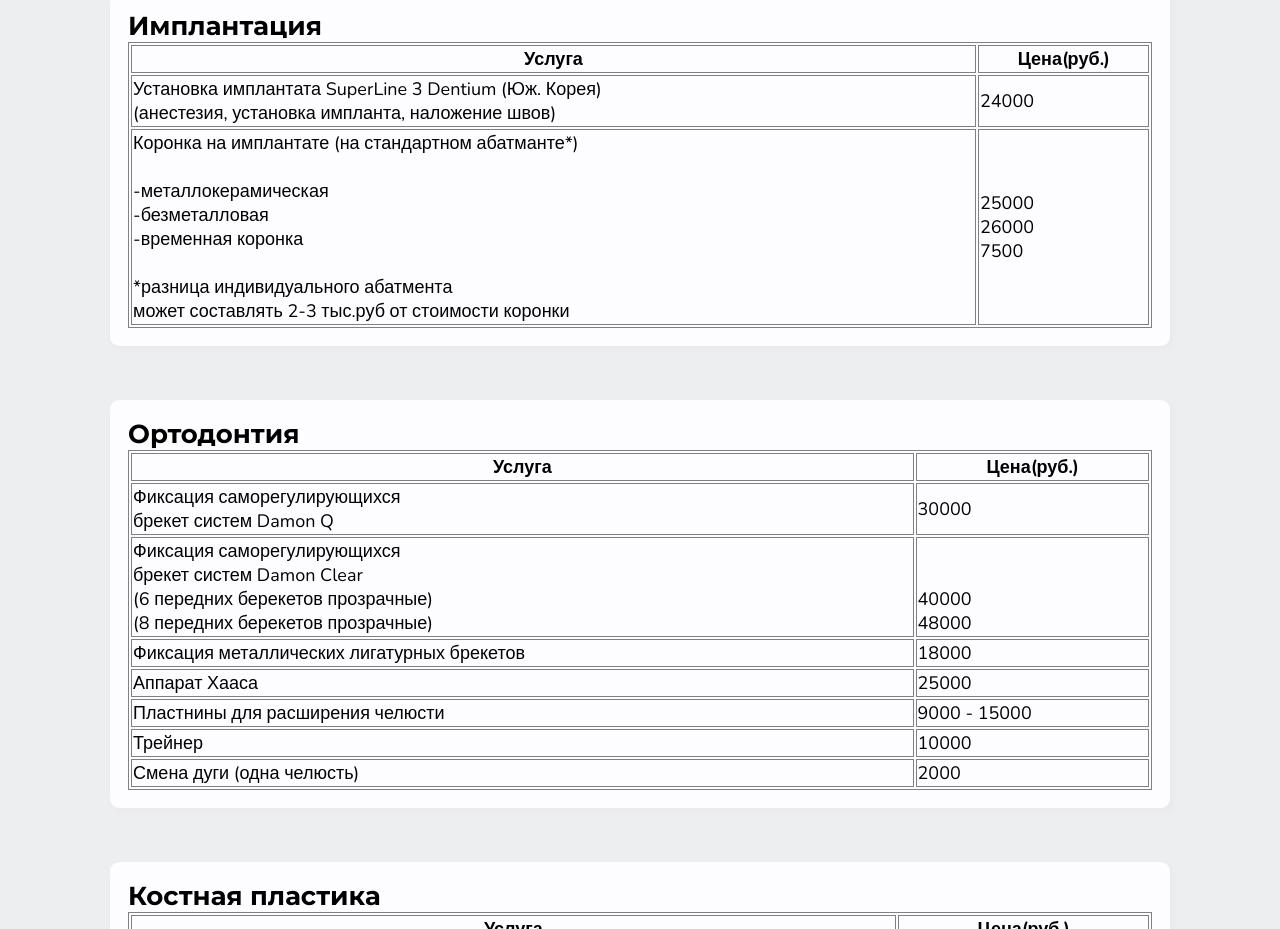
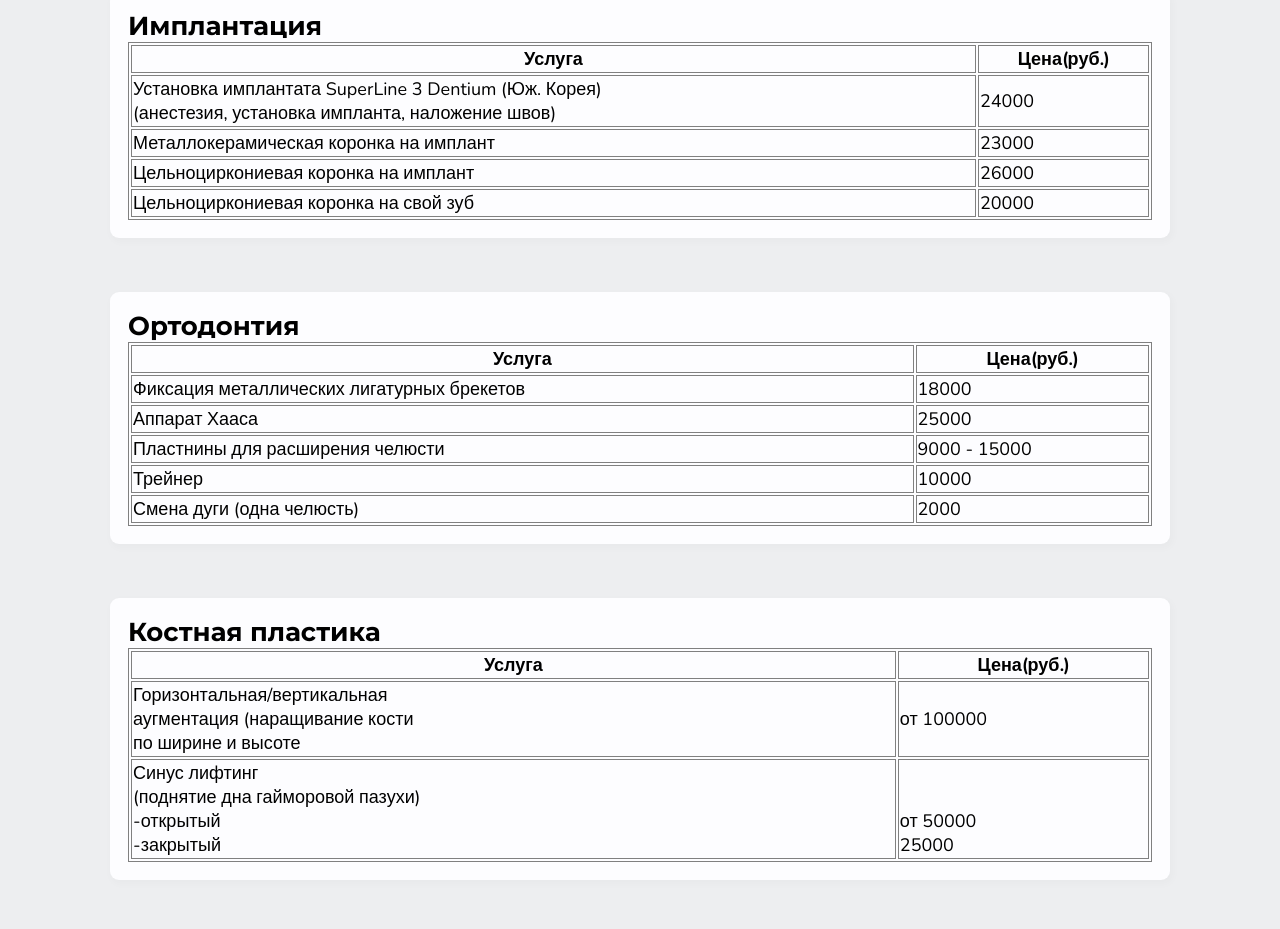
Before and after one commit to kolbasaegor/kolbasaegor.github.io, a plain HTML site: page price.html in a window 1280 px wide. Shown: the part 2202-3131 px from the top of the page. Drawn offline with nearby package versions, Linux system fonts and the light colour scheme.

Commit message:
Add files via upload

```diff
--- a/price.html
+++ b/price.html
@@ -88,9 +88,9 @@
 		<tr><th>Услуга</th><th>Цена(руб.)</th></tr>
 		<tr><td>Установка имплантата SuperLine 3 Dentium
 			(Юж. Корея) <br> (анестезия, установка импланта, наложение швов)</td><td>24000</td></tr>
-		<tr><td>Коронка на имплантате (на стандартном абатманте*) <br><br>
-		-металлокерамическая <br> -безметалловая <br> -временная коронка <br><br> *разница индивидуального абатмента <br> может составлять 2-3 тыс.руб от стоимости коронки
-		</td><td>25000<br>26000<br>7500</td></tr>
+		<tr><td>Металлокерамическая коронка на имплант</td><td>23000</td></tr>
+		<tr><td>Цельноциркониевая коронка на имплант</td><td>26000</td></tr>
+		<tr><td>Цельноциркониевая коронка на свой зуб</td><td>20000</td></tr>
 
 		</table>
 	</form>
@@ -98,10 +98,6 @@
 		<h2>Ортодонтия</h2>
 		<table>
 		<tr><th>Услуга</th><th>Цена(руб.)</th></tr>
-		<tr><td>Фиксация саморегулирующихся <br> брекет систем Damon Q</td><td>30000</td></tr>
-		<tr><td>Фиксация саморегулирующихся <br> брекет систем Damon Clear <br>
-			(6 передних берекетов прозрачные) <br>
-		(8 передних берекетов прозрачные)</td><td><br><br> 40000 <br> 48000</td></tr>
 		<tr><td>Фиксация металлических лигатурных брекетов</td><td>18000</td></tr>
 		<tr><td>Аппарат Хааса</td><td>25000</td></tr>
 		<tr><td>Пластнины для расширения челюсти</td><td>9000 - 15000</td></tr>
```
